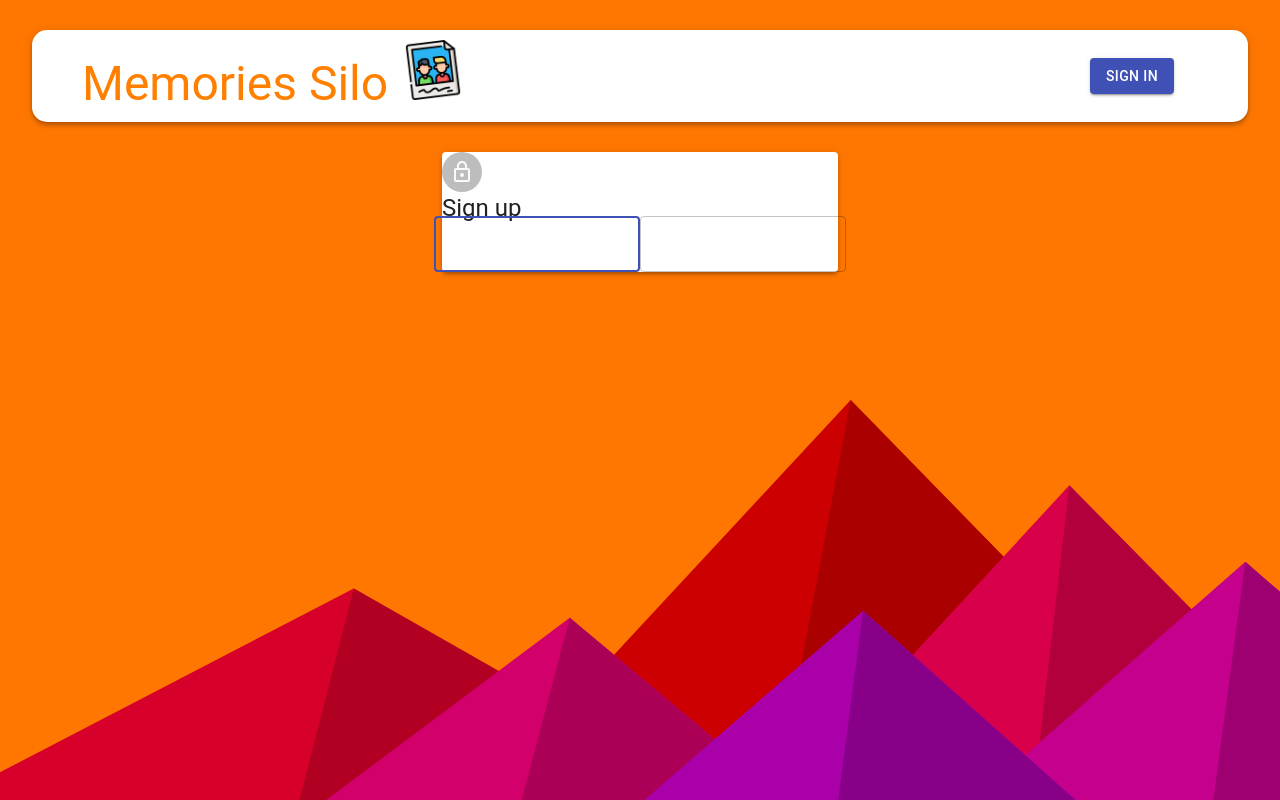
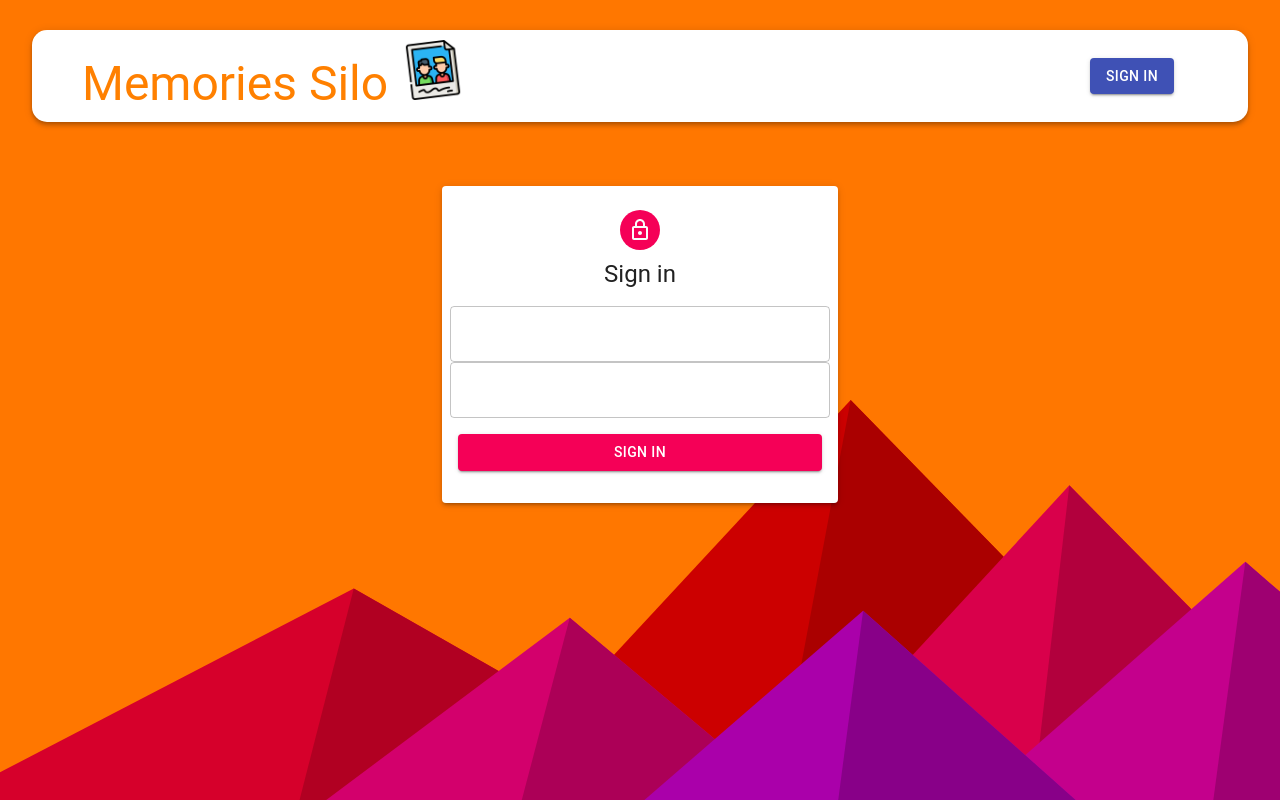
Before and after one commit to ZroC00l/memoriesApp, a React (Create React App) app in the folder client/: page /auth in a window 1280 px wide. Built offline with nearby package versions, Linux system fonts and the light colour scheme.

Commit message:
authentication process

```diff
--- a/client/src/components/Auth/Auth.js
+++ b/client/src/components/Auth/Auth.js
@@ -1,4 +1,4 @@
-import React from "react";
+import React, { useState } from "react";
 import {
   Typography,
   Container,
@@ -6,21 +6,27 @@ import {
   Grid,
   Paper,
   TextField,
+  Button,
 } from "@material-ui/core";
-import useStyles from "../../styles";
+import useStyles from "./styles";
 import LockedOutlined from "@material-ui/icons/LockOutlined";
 import Input from "./Input";
 
 const Auth = () => {
   const state = null;
-  const isSignup = true;
+  const isSignup = false;
   const classes = useStyles();
+  const [showPassword, setShowPassword] = useState(false);
 
   const handleSubmit = (e) => {
     e.preventDefault();
     console.log("handleSubmit");
   };
   const handleChange = (e) => {};
+
+  const handleShowPassword = () => {
+    setShowPassword((prevShowPassword) => !prevShowPassword);
+  };
 
   return (
     <Container component="main" maxWidth="xs">
@@ -49,7 +55,37 @@ const Auth = () => {
                 />
               </>
             )}
+            <Input
+              name="email"
+              lable="Email Address"
+              handleChange={handleChange}
+              type="email"
+            />
+            <Input
+              name="password"
+              lable="Password"
+              handleChange={handleChange}
+              type={showPassword ? "text" : "password"}
+              handleShowPassword={handleShowPassword}
+            />
+            {isSignup && (
+              <Input
+                name="confirmPassword"
+                label="Repeat Password"
+                handleChange={handleChange}
+                type="password"
+              />
+            )}
           </Grid>
+          <Button
+            type="submit"
+            variant="contained"
+            color="secondary"
+            fullWidth
+            className={classes.submit}
+          >
+            {isSignup ? "Sign up" : "Sign in"}
+          </Button>
         </form>
       </Paper>
     </Container>
```
